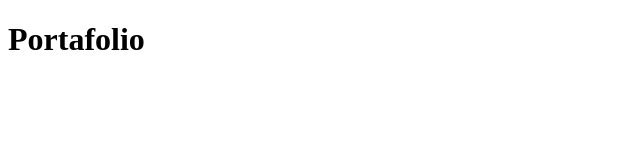
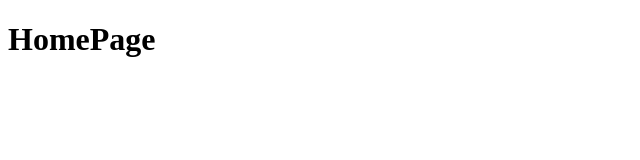
Before and after one commit to victorivanlopez/my-portfolio-react, a React (Vite) app: page / in a window 1280 px wide. Shown: the top 160 px of the page, without its empty margins (0-640 px from the left). Built offline with nearby package versions, Linux system fonts and the light colour scheme.

Commit message:
Configured: Router

```diff
--- a/src/App.jsx
+++ b/src/App.jsx
@@ -1,8 +1,10 @@
+import { createBrowserRouter, RouterProvider, } from 'react-router-dom';
+import { AppRouter } from './router/AppRouter';
+
+const router = createBrowserRouter(AppRouter);
 
 export const App = () => {
   return (
-    <>
-      <h1>Portafolio</h1>
-    </>
+    <RouterProvider router={router} />
   )
 }
--- /dev/null
+++ b/src/portfolio/pages/HomePage.jsx
@@ -0,0 +1,6 @@
+
+export const HomePage = () => {
+  return (
+    <h1>HomePage</h1>
+  )
+}
--- /dev/null
+++ b/src/router/AppRouter.jsx
@@ -0,0 +1,8 @@
+import { HomePage } from '../portfolio/pages';
+
+export const AppRouter = [
+  {
+    path: '/',
+    element: <HomePage />,
+  },
+]
```
